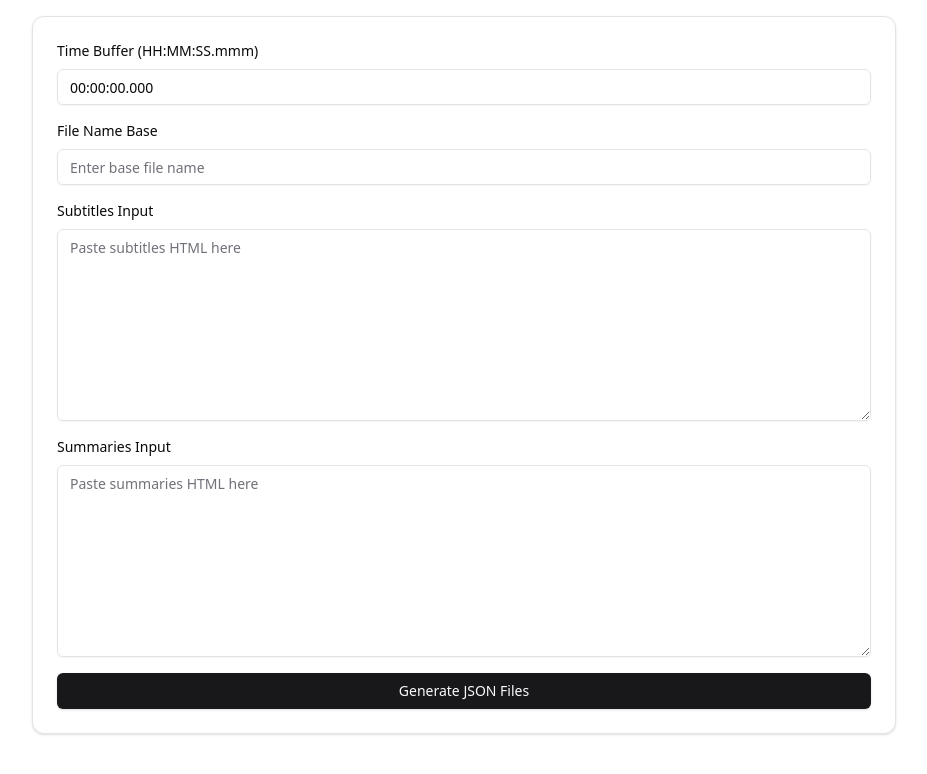
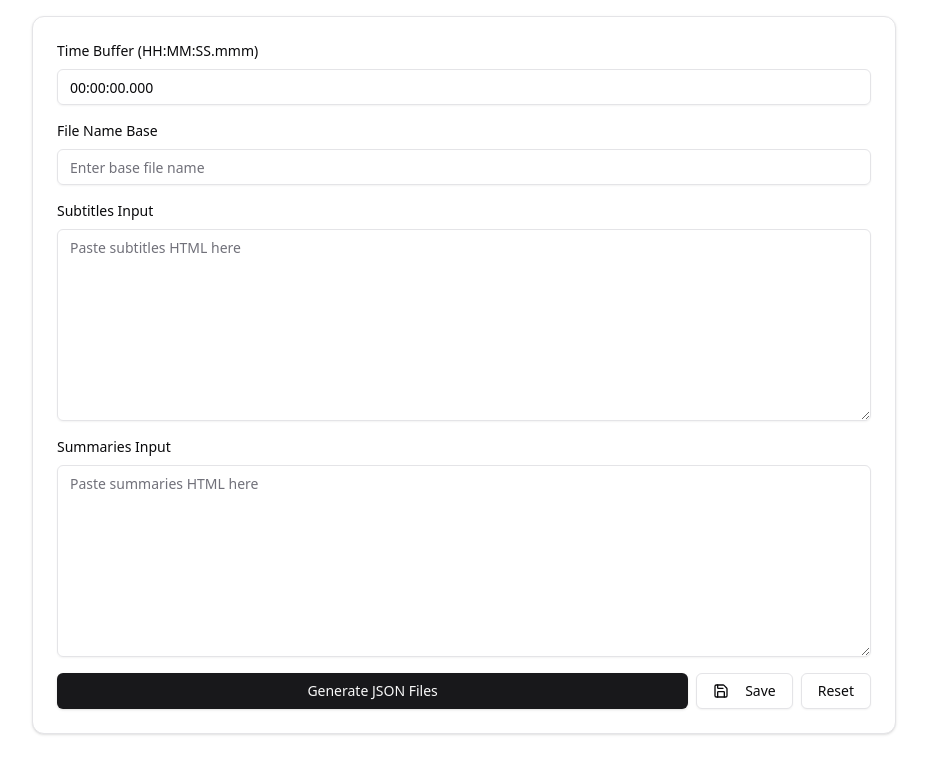
Before and after one commit to nrkimv6/nrkim-home, a Next.js app in the folder fe/: page /aif-c01/parser in a window 1280 px wide. Shown: the top 774 px of the page, without its empty margins (176-1103 px from the left). Built offline with nearby package versions, Linux system fonts and the light colour scheme.

Commit message:
MAKE PARSER TO DO SAVE IN LOCAL

```diff
--- a/fe/src/app/aif-c01/parser/page.tsx
+++ b/fe/src/app/aif-c01/parser/page.tsx
@@ -1,10 +1,20 @@
 'use client'
-import React, { useState } from 'react';
+import React, { useState, useEffect } from 'react';
 import { Card, CardContent } from '@/components/ui/card';
 import { Button } from '@/components/ui/button';
 import { Textarea } from '@/components/ui/textarea';
 import { Input } from '@/components/ui/input';
 import { Alert, AlertDescription } from '@/components/ui/alert';
+import { Trash2, Save } from 'lucide-react';
+
+interface SavedData {
+  id: string;
+  timeBuffer: string;
+  subtitleInput: string;
+  summaryInput: string;
+  fileNameBase: string;
+  timestamp: number;
+}
 
 export default function ParserApp() {
     const [timeBuffer, setTimeBuffer] = useState('00:00:00.000');
@@ -12,6 +22,14 @@ export default function ParserApp() {
     const [summaryInput, setSummaryInput] = useState('');
     const [fileNameBase, setFileNameBase] = useState('');
     const [error, setError] = useState('');
+    const [savedList, setSavedList] = useState<SavedData[]>([]);
+
+    useEffect(() => {
+        const saved = localStorage.getItem('parserData');
+        if (saved) {
+            setSavedList(JSON.parse(saved));
+        }
+    }, []);
 
     const validateTimeFormat = (time: string) => {
         const regex = /^([0-1][0-9]|14|15):([0-5][0-9]):([0-5][0-9])\.(\d{3})$/;
@@ -27,6 +45,42 @@ export default function ParserApp() {
         const value = e.target.value;
         setTimeBuffer(value);
         validateTimeFormat(value);
+    };
+
+    const handleSaveToStorage = () => {
+        const newData: SavedData = {
+            id: Date.now().toString(),
+            timeBuffer,
+            subtitleInput,
+            summaryInput,
+            fileNameBase,
+            timestamp: Date.now()
+        };
+
+        const updatedList = [...savedList, newData];
+        localStorage.setItem('parserData', JSON.stringify(updatedList));
+        setSavedList(updatedList);
+    };
+
+    const handleLoad = (data: SavedData) => {
+        setTimeBuffer(data.timeBuffer);
+        setSubtitleInput(data.subtitleInput);
+        setSummaryInput(data.summaryInput);
+        setFileNameBase(data.fileNameBase);
+    };
+
+    const handleDelete = (id: string) => {
+        const updatedList = savedList.filter(item => item.id !== id);
+        localStorage.setItem('parserData', JSON.stringify(updatedList));
+        setSavedList(updatedList);
+    };
+
+    const handleReset = () => {
+        setTimeBuffer('00:00:00.000');
+        setSubtitleInput('');
+        setSummaryInput('');
+        setFileNameBase('');
+        setError('');
     };
 
     const parseTime = (timeStr: string) => {
@@ -71,9 +125,9 @@ export default function ParserApp() {
             });
 
             return {
-                group_id: groupIndex + 1,
+                id: groupIndex + 1,
                 groupTimestamp: groupTimestamp.replace(/[^\d:]/g, ''),
-                sentences: sentenceDetails
+                items: sentenceDetails
             };
         });
     };
@@ -155,7 +209,6 @@ export default function ParserApp() {
             });
     };
 
-
     const handleGenerate = () => {
         if (!validateTimeFormat(timeBuffer)) return;
 
@@ -189,6 +242,33 @@ export default function ParserApp() {
         <div className="p-4 max-w-4xl mx-auto">
             <Card>
                 <CardContent className="p-6 space-y-4">
+                    {/* 저장된 데이터 목록 */}
+                    {savedList.length > 0 && (
+                        <div className="space-y-2">
+                            <h3 className="text-sm font-medium">Saved Data</h3>
+                            <div className="space-y-2">
+                                {savedList.map((data) => (
+                                    <div key={data.id} className="flex items-center justify-between p-2 border rounded">
+                                        <button
+                                            onClick={() => handleLoad(data)}
+                                            className="flex-1 text-left hover:bg-gray-100 p-2 rounded"
+                                        >
+                                            {data.fileNameBase || 'Unnamed'} - {new Date(data.timestamp).toLocaleString()}
+                                        </button>
+                                        <Button
+                                            variant="ghost"
+                                            size="icon"
+                                            onClick={() => handleDelete(data.id)}
+                                        >
+                                            <Trash2 className="h-4 w-4" />
+                                        </Button>
+                                    </div>
+                                ))}
+                            </div>
+                        </div>
+                    )}
+
+                    {/* 기존 입력 필드들 */}
                     <div className="space-y-2">
                         <label className="block text-sm font-medium">Time Buffer (HH:MM:SS.mmm)</label>
                         <Input
@@ -233,9 +313,18 @@ export default function ParserApp() {
                         />
                     </div>
 
-                    <Button onClick={handleGenerate} className="w-full">
-                        Generate JSON Files
-                    </Button>
+                    <div className="flex gap-2">
+                        <Button onClick={handleGenerate} className="flex-1">
+                            Generate JSON Files
+                        </Button>
+                        <Button onClick={handleSaveToStorage} variant="outline">
+                            <Save className="h-4 w-4 mr-2" />
+                            Save
+                        </Button>
+                        <Button onClick={handleReset} variant="outline">
+                            Reset
+                        </Button>
+                    </div>
                 </CardContent>
             </Card>
         </div>
```
